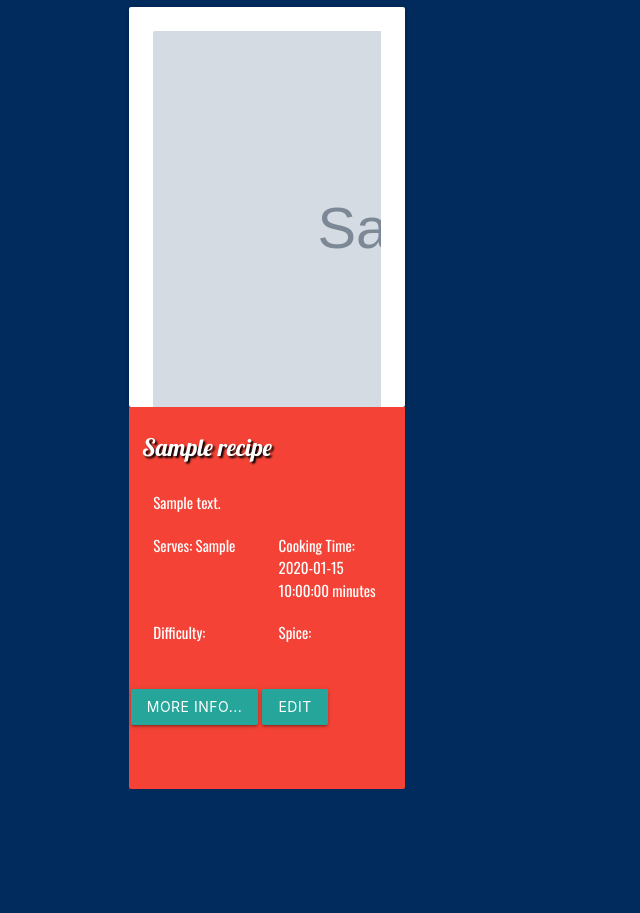
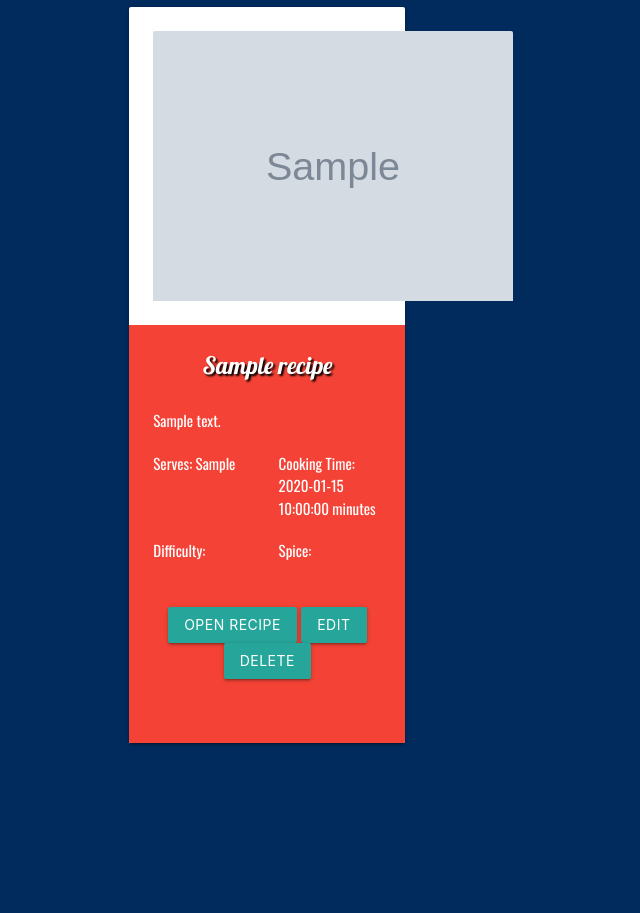
Before and after one commit to tomossmith/MS3-Foodie, a Flask app: page /get_recipes in a window 1280 px wide. Shown: the part 98-1011 px from the top of the page, without its empty margins (74-714 px from the left). Before the commit the page ends 887 px from the top, so only its background shows below. Run offline with Flask 2, Linux system fonts and the light colour scheme; grey boxes marked "Sample" are stand-in pictures; a database or web service that is not in the repository returns one stand-in record (values such as "Sample title"); some libraries are stand-ins or nearby versions.

Commit message:
added 'delete recipe' function and tidied the recipe cards

```diff
--- a/app.py
+++ b/app.py
@@ -178,6 +178,14 @@ def edit_recipe(recipe_id):
     return render_template("edit_recipe.html", recipe=recipe)
 
 
+# DELETE RECIPE
+@app.route("/delete_recipe/<recipe_id>")
+def delete_recipe(recipe_id):
+    mongo.db.recipes.remove({"_id": ObjectId(recipe_id)})
+    flash("Recipe Successfully Deleted")
+    return redirect(url_for("get_recipes"))
+
+
 if __name__ == "__main__":
     app.run(host=os.environ.get("IP"),
             port=int(os.environ.get("PORT")),
--- a/static/css/style.css
+++ b/static/css/style.css
@@ -152,7 +152,11 @@ nav li a {
 
   /* Recipe Page */
 
+  .card {
+    margin-bottom: 10em;
+  }
+
   #recipe_img {
-      width: 35em;
+      width: 24em;
       height: auto;
   }
--- a/templates/recipes.html
+++ b/templates/recipes.html
@@ -1,11 +1,11 @@
 {% extends "base.html" %}
 {% block content %}
 
+<div class="row">
+{% for recipe in recipes %}
 
-{% for recipe in recipes %}
-<div class="row">
   <div class="col s12 m4">
-    <div class="card medium">
+    <div class="card">
       <div class="card-content">
         <div class="card-image">
           <img id="recipe_img" src="{{ recipe.recipe_image_url }}">
@@ -13,7 +13,7 @@
       </div>
       <div class="card-content red">
         <div class="row">
-          <h3 class="card-title white-text text-shadow">{{ recipe.recipe_name }}</h3>
+          <h3 id="recipe-title" class="card-title white-text text-shadow center-align">{{ recipe.recipe_name }}</h3>
         </div>
         <div id="tab-details">
           <!-- RECIPE DESCRIPTION-->
@@ -83,16 +83,16 @@
             <br>
             <br>
             <br>
-            <div class="row">
-              <a class="waves-effect waves-light btn modal-trigger" href="{{ url_for('open_recipe',recipe_id=recipe._id) }}">More Info...</a>
+            <div class="row center-align">
+              <a class="waves-effect waves-light btn modal-trigger" href="{{ url_for('open_recipe',recipe_id=recipe._id) }}">Open Recipe</a>
               <a class="waves-effect waves-light btn modal-trigger" href="{{ url_for('edit_recipe',recipe_id=recipe._id) }}">Edit</a>
+              <a class="waves-effect waves-light btn modal-trigger" href="{{ url_for('delete_recipe',recipe_id=recipe._id) }}">Delete</a>
             </div>
           </div>
         </div>
       </div>
     </div>
   </div>
+{% endfor %}
 </div>
-
-{% endfor %}
 {% endblock %}
```
Also changed, not shown: templates/add_recipe.html (+8 -9 lines).
